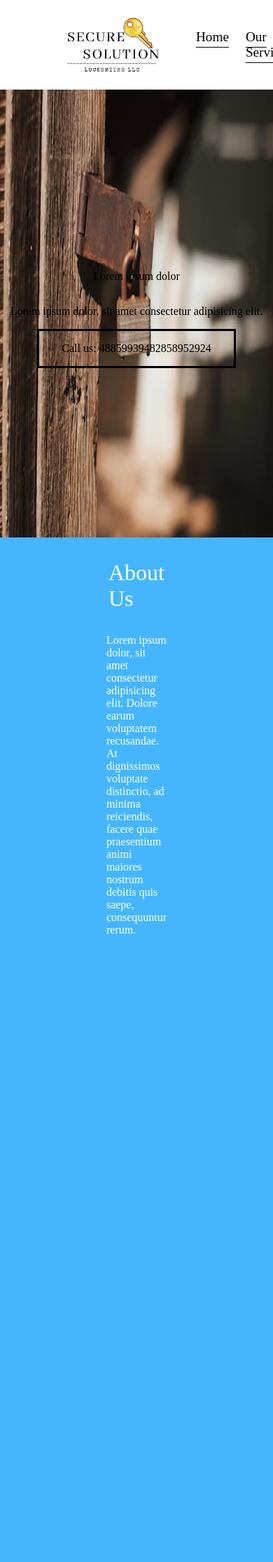
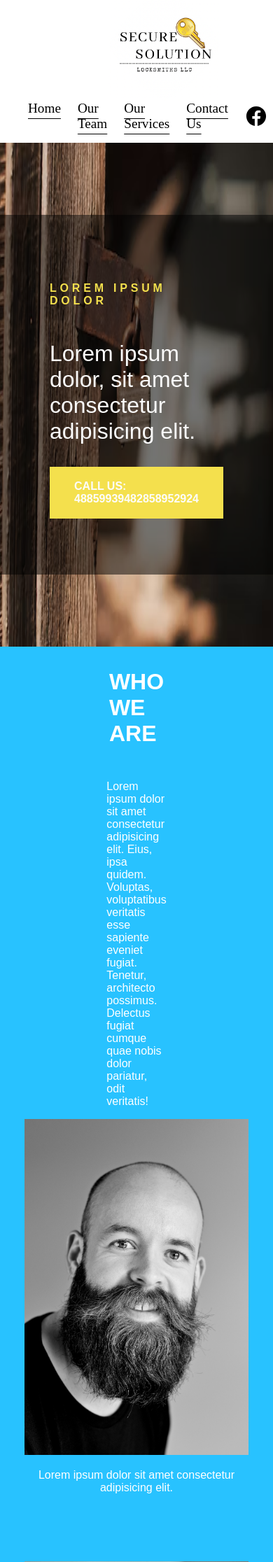
Before and after one commit to vent-dev/locksmith-site, a PHP site: page / in a window 390 px wide; the page is wider, and only the part inside the window is pictured. Shown: the top 2232 px of that part at 70% size. Before the commit the page ends 1334 px from the top of that part, so only its background shows below. Run offline with PHP 8.4, Linux system fonts and the light colour scheme; some libraries are stand-ins or nearby versions.

Commit message:
Added about me and more responsiveness

```diff
--- a/index.html
+++ b/index.html
@@ -17,8 +17,8 @@
         <div class="nav-links">
             <ul>
                 <li><a href="/">Home</a></li>
+                <li><a href="#our-team">Our Team</a></li>
                 <li><a href="/">Our Services</a></li>
-                <li><a href="/">Our Team</a></li>
                 <li><a href="/">Contact Us</a></li>
                 <img src="images/facebook.svg" alt="" style="width: 2rem; margin: 0">
             </ul>
@@ -53,8 +53,33 @@
     </div>
 
     <div class="content">
-        <p class="content-header">About Us</p>
-        Lorem ipsum dolor, sit amet consectetur adipisicing elit. Dolore earum voluptatem recusandae. At dignissimos voluptate distinctio, ad minima reiciendis, facere quae praesentium animi maiores nostrum debitis quis saepe, consequuntur rerum.
+        <p class="content-header" id="our-team">Who We Are</p>
+        <p class="content-description">Lorem ipsum dolor sit amet consectetur adipisicing elit. Eius, ipsa quidem. Voluptas, voluptatibus veritatis esse sapiente eveniet fugiat. Tenetur, architecto possimus. Delectus fugiat cumque quae nobis dolor pariatur, odit veritatis!</p>
+        <div class="our-team">
+            <div class="member-1">
+                <img src="images/person-1.jpg" alt="">
+                <p>Lorem ipsum dolor sit amet consectetur adipisicing elit.</p>
+            </div>
+            <div class="member-2">
+                <img src="images/person-2.jpg" alt="">
+                <p>Lorem ipsum dolor sit amet consectetur adipisicing elit.</p>
+            </div>
+            <div class="member-3">
+                <img src="images/person-3.jpg" alt="">
+                <p>Lorem ipsum dolor sit amet consectetur adipisicing elit.</p>
+            </div>
+        </div>
+    </div>
+
+    <div class="our-services">
+        <div class="first-services">
+            <p>Residential and Commercial Emergency Lockouts</p>
+            <p>Residential Lock Changes</p>
+        </div>
+        <div class="second-services">
+            <p>CCTV Install</p>
+            <p>Physical Security Consultation</p>
+        </div>
     </div>
 
     <!-- <div class="footer">
--- a/style.css
+++ b/style.css
@@ -6,6 +6,7 @@ html, body {
 
 .nav-bar {
     display: flex;
+    flex-wrap: wrap;
     flex-direction: row;
     justify-content: space-around;
     background-color: white;
@@ -53,20 +54,48 @@ html, body {
 
 .slide-info {
     display: flex;
+    flex-wrap: wrap;
     flex-direction: column;
     align-items: center;
     position: absolute;
+    padding: 5rem;
+    background-color: rgba(0, 0, 0, 50%);
 }
 
 .slides img {
     width: 100%;
-    height: 40rem;
+    height: 45rem;
+}
+
+.slide-header {
+    text-transform: uppercase;
+    font-family: sans-serif, serif;
+    color: #F4E04D;
+    font-weight: bolder;
+    letter-spacing: .3rem;
+}
+
+.slide-description {
+    font-family: sans-serif, serif;
+    color: #FCFCFC;
+    font-size: 2rem;
 }
 
 .slide-button {
     display: flex;
-    border: .2rem solid black;
+    font-family: sans-serif, serif;
+    border: .2rem solid #F4E04D;
+    background-color: #F4E04D;
+    text-transform: uppercase;
+    font-weight: bold;
+    color: #FCFCFC;
     padding: 1rem 2rem 1rem 2rem;
+}
+
+.content-header {
+    font-weight: bold;
+    text-transform: uppercase;
+    font-size: 2rem;
 }
 
 .content {
@@ -76,15 +105,40 @@ html, body {
     justify-content: center;
     padding-right: 10rem;
     padding-left: 10rem;
-    padding-bottom: 10rem;
-    background-color: #45b6fe;
+    padding-bottom: 13rem;
+    font-family: sans-serif, serif;
+    background-color: #28C2FF;
     color: white;
+}
+
+.our-team {
+    display: flex;
+    flex-direction: row;
+    gap: 5rem;
+    text-align: center;
+    flex-wrap: wrap;
+}
+
+.our-team div img {
+    width: 20rem;
+    height: 30rem;
 }
 
 .content-header {
     font-size: 2rem;
 }
 
+.our-services {
+    display: flex;
+    flex-direction: column;
+    align-items: center;
+}
+
+.first-services, .second-services {
+    display: flex;
+    flex-direction: row;
+}
+
 /* .footer {
     text-align: center;
 } */
```
Also changed, not shown: images/person-1.jpg (added), images/person-2.jpg (added), images/service-1.avif (added), images/service-2.avif (added), images/service-3.avif (added), images/service-4.avif (added), 1 other file.
